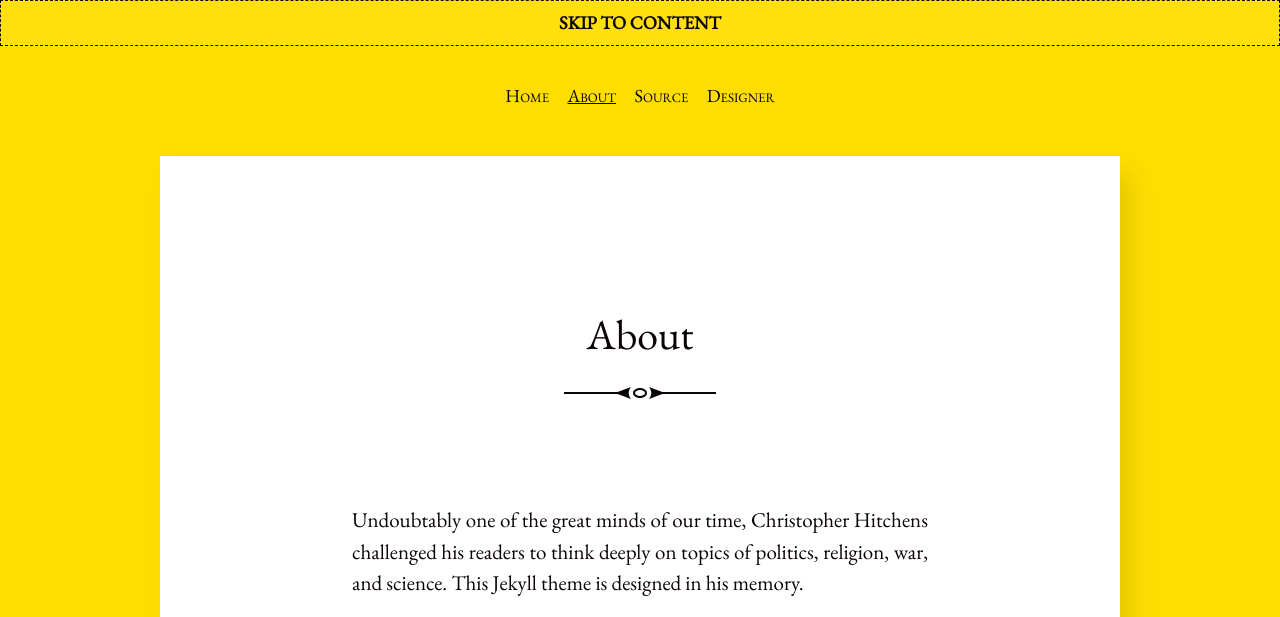
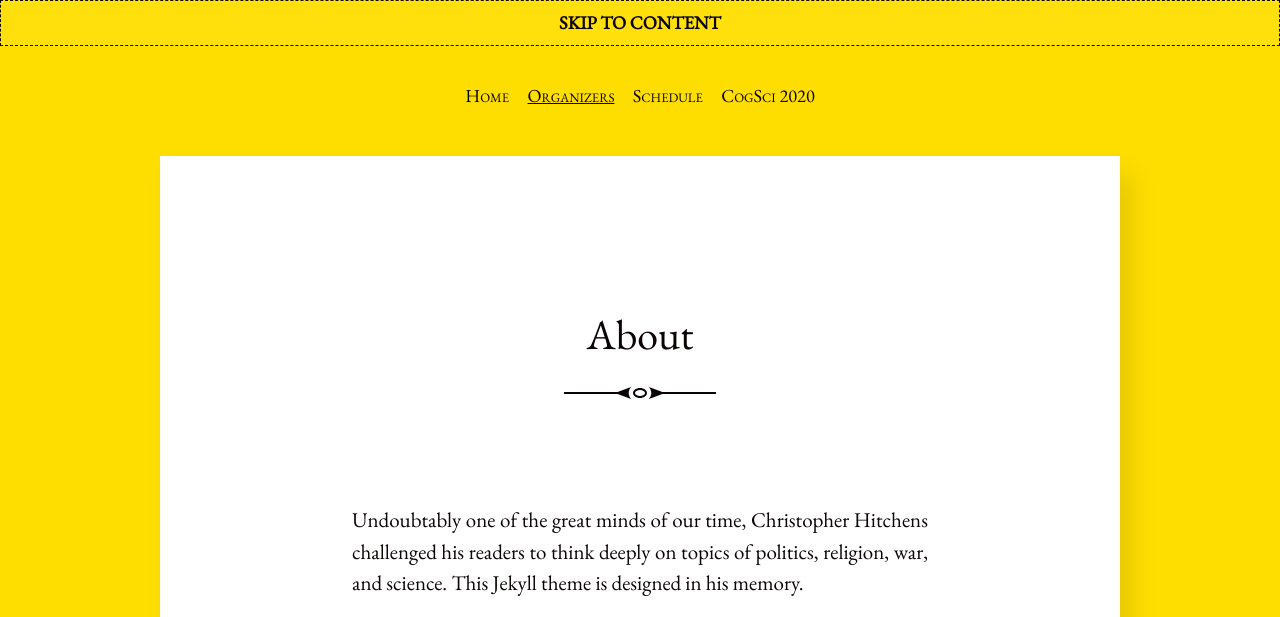
Before and after one commit to cognitioncollectivesandculture/cognitioncollectivesandculture.github.io, a Jekyll site: the page built from organizers.md, in a window 1280 px wide and 900 px high, cut to the strip 0-617 px from the top of the window. Built offline with Jekyll 4.4.1, drawn with Linux system fonts in a browser that asks for light colours; some of the changed text lies outside the part shown.

Commit message:
started organizing website

```diff
--- a/_data/menu.yml
+++ b/_data/menu.yml
@@ -1,8 +1,8 @@
-- title: About
-  url: /about.html
+- title: Organizers
+  url: /organizers.html
 
-- title: Source
-  url: https://github.com/patdryburgh/hitchens
+- title: Schedule
+  url: /schedule.html
 
-- title: Designer
-  url: http://patdryburgh.com
+- title: CogSci 2020
+  url: https://cognitivesciencesociety.org/cogsci-2020/
--- /dev/null
+++ b/schedule.md
@@ -0,0 +1 @@
+schedule.md
```
Also changed, not shown: organizers.md (renamed from about.md), screenshot.png (deleted).
